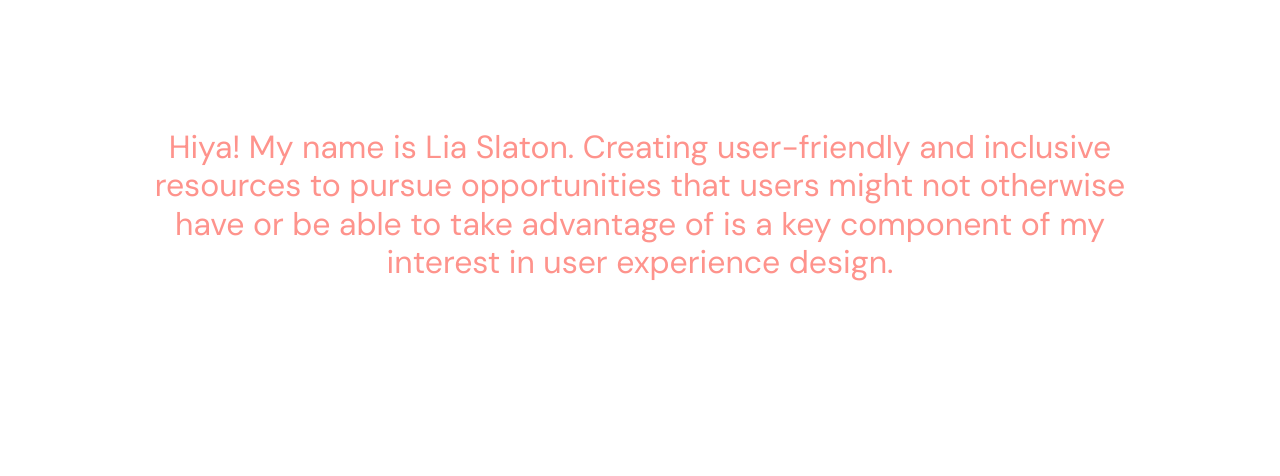
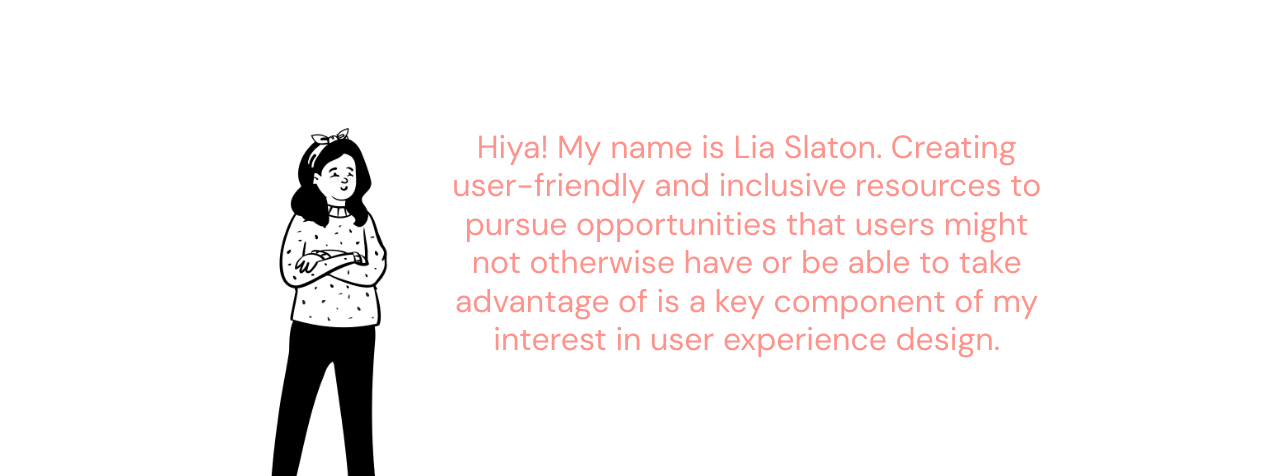
Before and after one commit to lslaton/puiHW8, a plain HTML site: page index.html in a window 1280 px wide. Shown: the part 76-552 px from the top of the page. Drawn offline with nearby package versions, Linux system fonts and the light colour scheme.

Commit message:
Added character

```diff
--- a/index.html
+++ b/index.html
@@ -60,14 +60,17 @@
 
             <!-- Welcome Text-->
             <div class="row">
-                <div class="col-lg-1 col-md-1 col-xs-1"></div>
-                <div class="col-lg-10 col-md-10 col-xs-10 intro">
+                <div class="col-lg-2 col-md-2 col-xs-2"></div>
+                <div class="col-lg-2 col-md-2 col-xs-2">
+                    <img src="assets/images/lia-cartoon-homepage.png" alt="Lia as a cartoon" class="intro img-responsive img-fluid">
+                </div>
+                <div class="col-lg-6 col-md-6 col-xs-6 intro">
                     <h2>Hiya! My name is Lia Slaton.
                         Creating user-friendly and inclusive resources to pursue opportunities that users might not
                         otherwise have or be able to take advantage of is a key component of my interest in user experience
                         design.</h2>
                 </div>
-                <div class="col-lg-1 col-md-1 col-xs-1"></div>
+                <div class="col-lg-2 col-md-2 col-xs-2"></div>
             </div>
 
             <!-- Project Header -->
--- a/style.css
+++ b/style.css
@@ -66,6 +66,7 @@ html, body{
     text-align: center;
     font: normal 48px/62px "DM Sans";
     color: #FE938C;
+    height: auto;
 }
 
 /* || PROJECTS HEADER || */
```
Also changed, not shown: assets/images/lia-cartoon-homepage.png (added), 2 other files.
